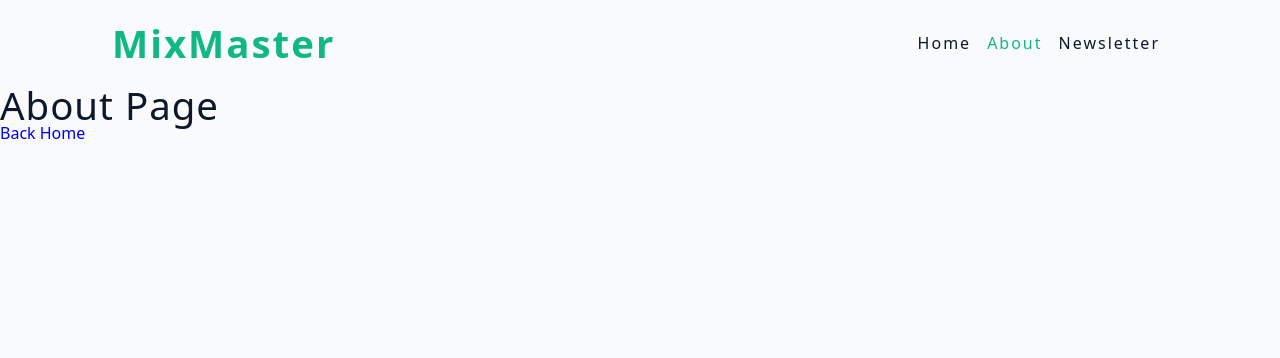
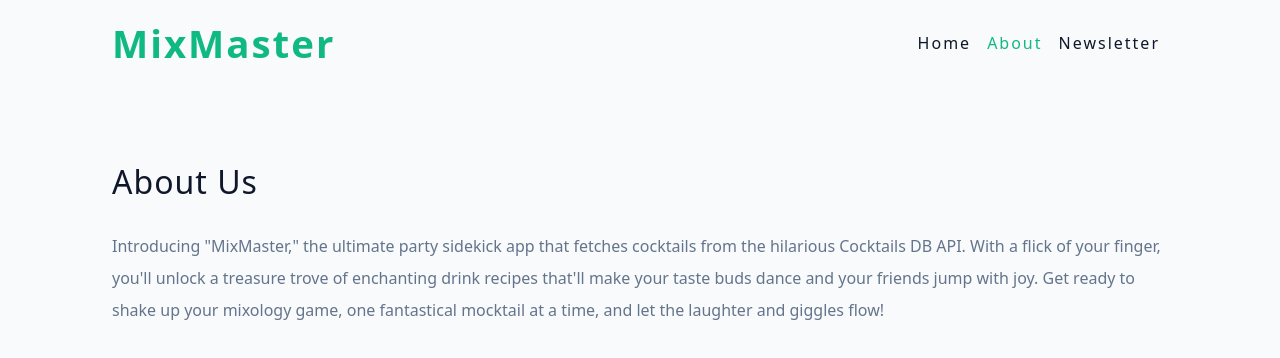
Before and after one commit to CR7sewey/Curso-JS-BasesDados-React, a React (Vite) app in the folder 15. React - Projeto 3/mixmaster/: page /about in a window 1280 px wide. Shown: the top 358 px of the page. Built offline with nearby package versions, Linux system fonts and the light colour scheme.

Commit message:
Projeto 3 - MixMster - About + Page CSS

```diff
--- a/15. React - Projeto 3/mixmaster/src/index.css
+++ b/15. React - Projeto 3/mixmaster/src/index.css
@@ -329,3 +329,9 @@
     margin-top: 0;
   }
 }
+
+.about p {
+  line-height: 2;
+  color: var(--grey-500);
+  margin-top: 2rem;
+}
--- a/15. React - Projeto 3/mixmaster/src/pages/About.jsx
+++ b/15. React - Projeto 3/mixmaster/src/pages/About.jsx
@@ -2,9 +2,16 @@
 
 const About = () => {
   return (
-    <div>
-      <h2>about page</h2>
-      <Link to="/">Back Home</Link>
+    <div className="about">
+      <h3>About Us</h3>
+      <p>
+        Introducing "MixMaster," the ultimate party sidekick app that fetches
+        cocktails from the hilarious Cocktails DB API. With a flick of your
+        finger, you'll unlock a treasure trove of enchanting drink recipes
+        that'll make your taste buds dance and your friends jump with joy. Get
+        ready to shake up your mixology game, one fantastical mocktail at a
+        time, and let the laughter and giggles flow!
+      </p>
     </div>
   );
 };
--- a/15. React - Projeto 3/mixmaster/src/pages/HomeLayout.jsx
+++ b/15. React - Projeto 3/mixmaster/src/pages/HomeLayout.jsx
@@ -5,7 +5,9 @@
   return (
     <>
       <Navbar />
-      <Outlet />
+      <section className="page">
+        <Outlet />
+      </section>
     </>
   );
 };
```
Also changed, not shown: 1 other file (tests, documents, lock files or other folders).
